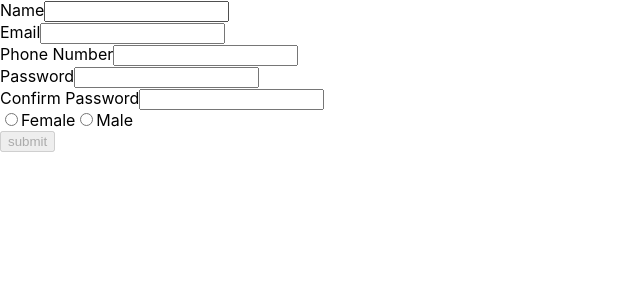
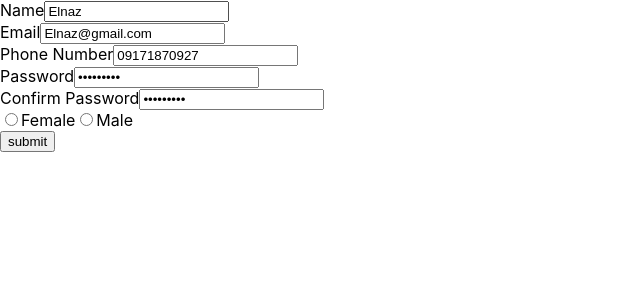
Before and after one commit to ellefamkar/react-sign-up-login-formik, a React (Create React App) app: page / in a window 1280 px wide. Shown: the top 300 px of the page, without its empty margins (0-640 px from the left). Built offline with nearby package versions, Linux system fonts and the light colour scheme; data requests are answered from the project's data file.

Commit message:
build :  created and connected db to fetch data

```diff
--- a/package.json
+++ b/package.json
@@ -6,6 +6,7 @@
     "@testing-library/jest-dom": "^5.16.5",
     "@testing-library/react": "^13.4.0",
     "@testing-library/user-event": "^13.5.0",
+    "axios": "^1.2.2",
     "formik": "^2.2.9",
     "react": "^18.2.0",
     "react-dom": "^18.2.0",
--- a/src/components/Signup.js
+++ b/src/components/Signup.js
@@ -1,6 +1,7 @@
-import React from 'react';
+import React, { useEffect, useState } from 'react';
 import { useFormik } from 'formik';
 import * as Yup from 'yup';
+import axios from 'axios';
 
 // 1.manage state
 // 2.handle form submission
@@ -24,7 +25,6 @@ const onSubmit = (values) =>{
     console.log(values);
 }
 
-
 // 3.
 const phoneRegExp = /^((\\+[1-9]{1,4}[ \\-]*)|(\\([0-9]{2,3}\\)[ \\-]*)|([0-9]{2,4})[ \\-]*)*?[0-9]{3,4}?[ \\-]*[0-9]{3,4}?$/;
 
@@ -44,14 +44,23 @@ const validationSchema = Yup.object({
 
 const Signup = () => {
 
+    const [formValues, setFormValues] = useState(null);
+
     // name, pass, email => submit => DB => redirect /panel
-
     const formik = useFormik({
-        initialValues,
+        initialValues: formValues || initialValues,
         onSubmit,
         validationSchema,
         validateOnMount: true,
+        enableReinitialize: true
     });
+
+    useEffect(()=>{
+        axios.get('http://localhost:3001/users/1').then(response => {
+            console.log(response.data);
+            setFormValues(response.data);
+        }).catch(error => console.log(error));
+    }, [])
 
     return (
         <>
```
Also changed, not shown: server-api/package.json (added, +12 -0 lines), src/components/common/Inputs.js (added, +11 -0 lines), 1 other file (tests, documents, lock files or other folders).
